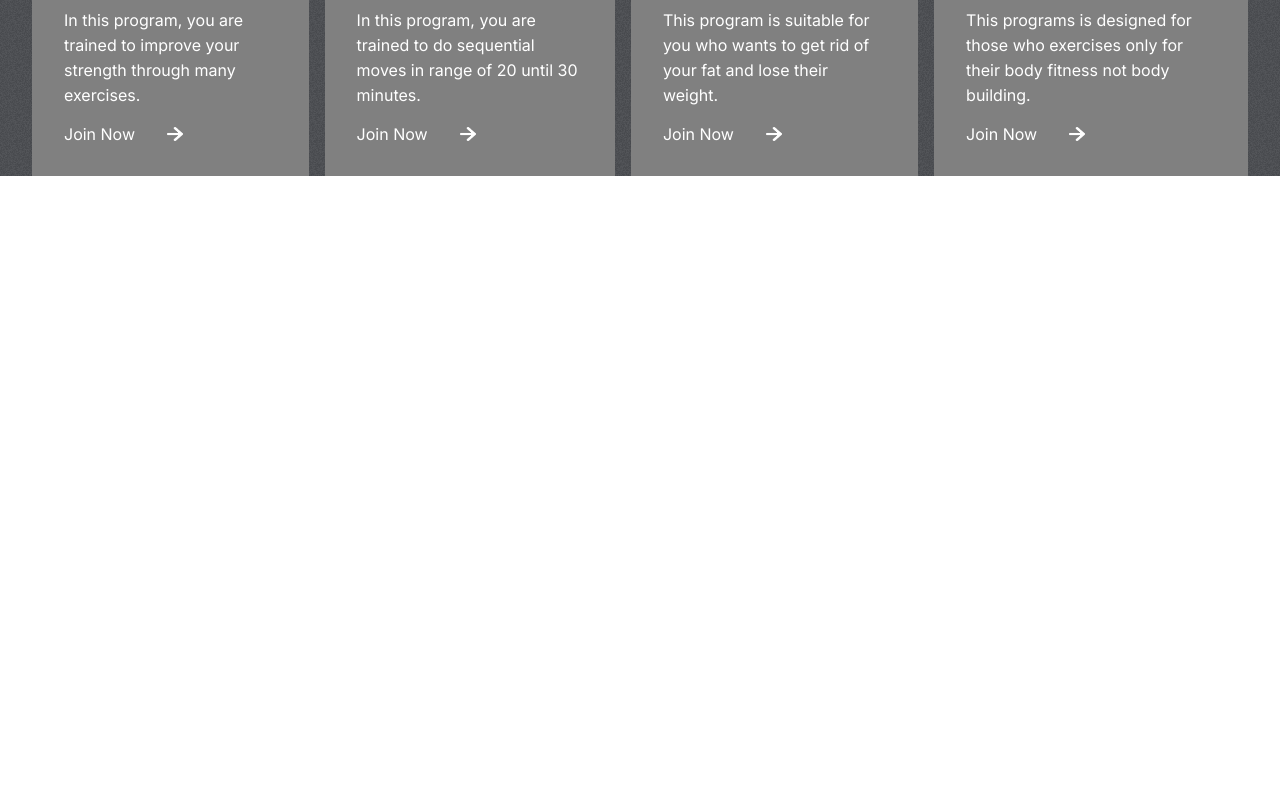
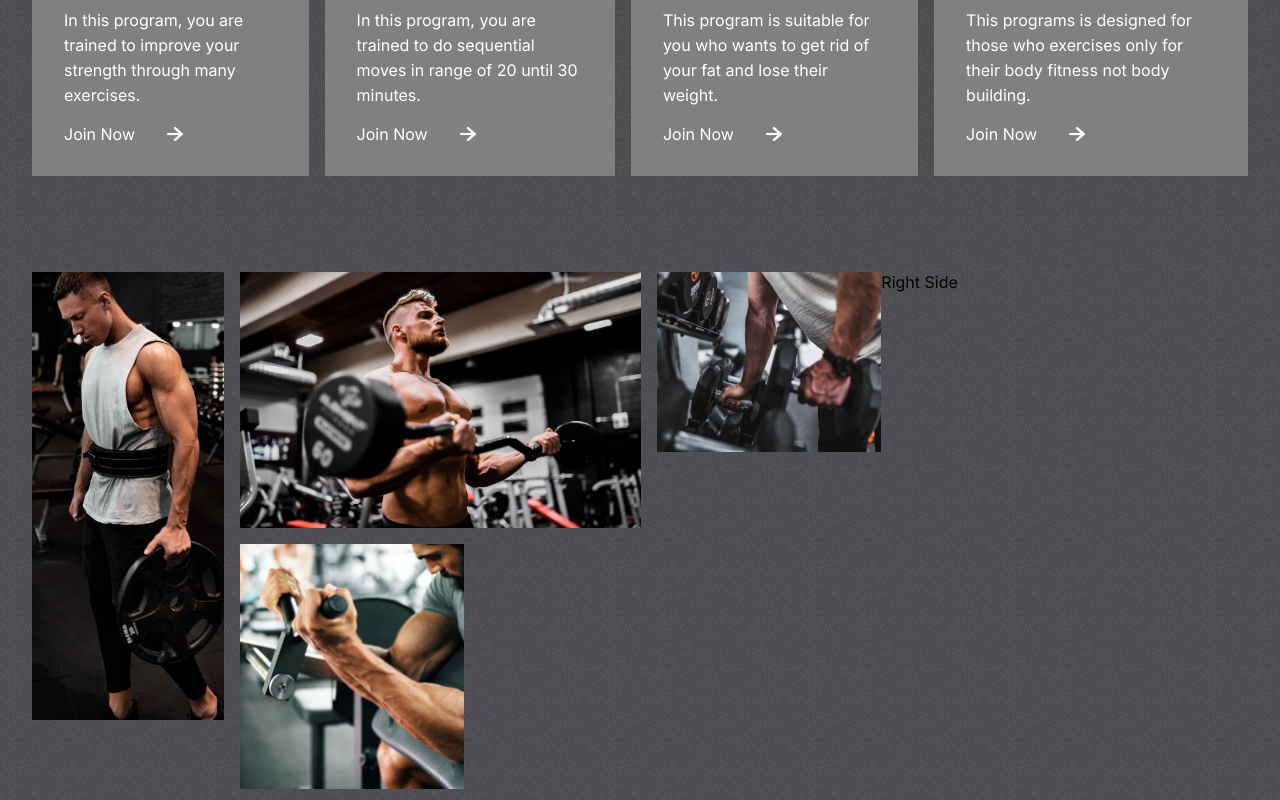
Before and after one commit to Kavimaleesha/FitClub-Starter, a React (Create React App) app: page / in a window 1280 px wide. Shown: the part 1020-1820 px from the top of the page. Before the commit the page ends 1196 px from the top, so only its background shows below. Built offline with nearby package versions, Linux system fonts and the light colour scheme.

Commit message:
Update
Update

```diff
--- a/src/App.js
+++ b/src/App.js
@@ -1,11 +1,13 @@
 import './App.css';
 import Hero from './components/Hero/Hero';
 import Programs from './components/Programs/Programs';
+import Reasons from './components/Reasons/Reasons';
 function App() {
   return (
     <div className="App">
           <Hero/>
           <Programs/>
+          <Reasons/>
     </div>
   );
 }
--- /dev/null
+++ b/src/components/Reasons/Reasons.css
@@ -0,0 +1,44 @@
+.Reasons{
+    padding: 0 2rem;
+    display: flex;
+    grid-template: 2rem;
+}
+
+.left-r{
+    flex: 1 1;
+    display: grid;
+    grid-template-columns: repeat(3,  1fr);
+    gap: 1rem;
+    grid-auto-rows: 1fr;
+}
+
+.left-r>img{
+    object-fit: cover;
+}
+
+.left-r>:nth-child(1)
+{
+    width: 12rem;
+    grid-row: 1/3;
+    height: 28rem;
+}
+
+.left-r>:nth-child(2)
+{
+    width: auto;
+    height: 16rem;
+}
+
+.left-r>:nth-child(3)
+{
+    width: 14rem;
+}
+
+.left-r>:nth-child(4)
+{
+    width: 14rem;
+
+}
+.right-r{
+    flex: 1 1;
+}
--- /dev/null
+++ b/src/components/Reasons/Reasons.jsx
@@ -0,0 +1,27 @@
+import React from 'react'
+import './Reasons.css'
+import image1 from "../../assets/image1.png";
+import image2 from "../../assets/image2.png";
+import image3 from "../../assets/image3.png";
+import image4 from "../../assets/image4.png";
+import nb from '../../assets/nb.png';
+import adidas from '../../assets/adidas.png';
+import nike from '../../assets/nike.png';
+import tick from "../../assets/tick.png";
+const Reasons = () => {
+  return (
+    <div className="Reasons" id='reasons'>
+      <div className="left-r">
+        <img src={image1} alt="" />
+        <img src={image2} alt="" />
+        <img src={image3} alt="" />
+        <img src={image4} alt="" />
+      </div>
+      <div className="right-r">
+        Right Side
+      </div>
+    </div>
+  )
+}
+
+export default Reasons;
```
